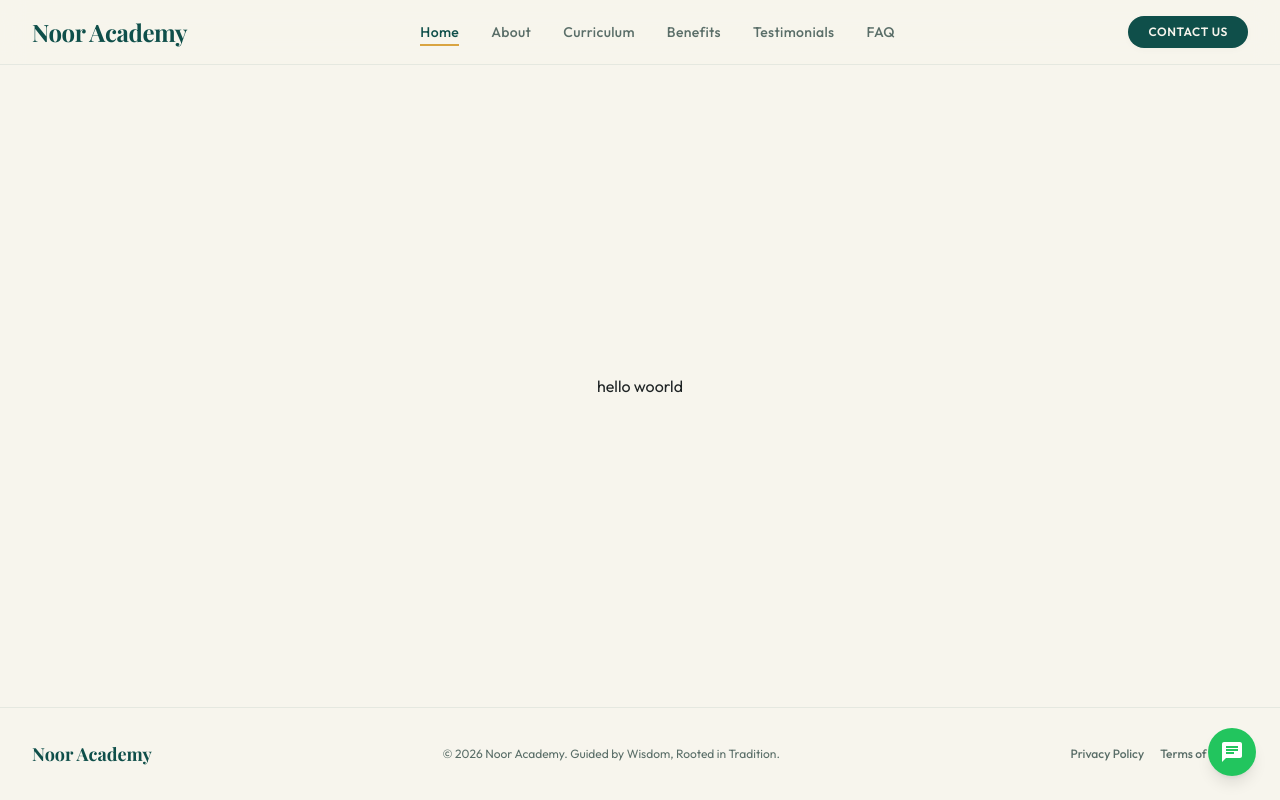
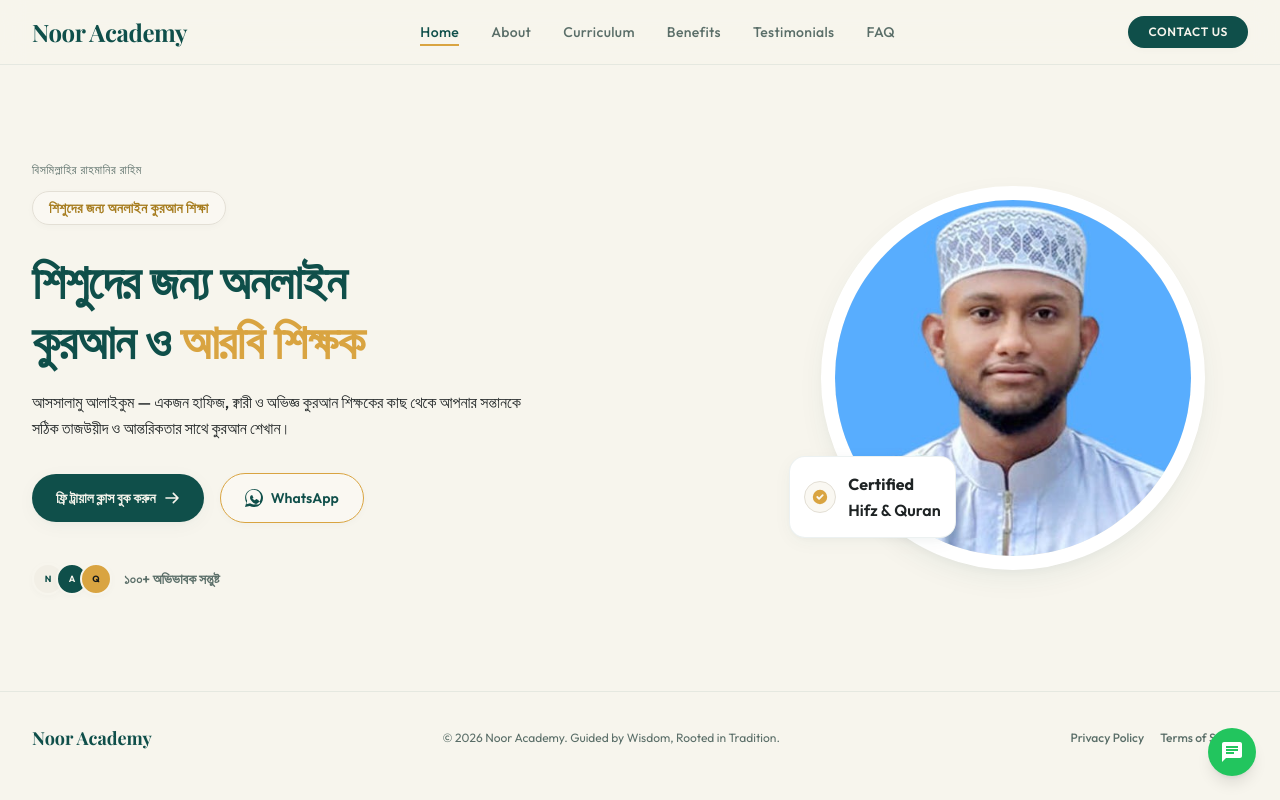
Before and after one commit to nayeem-miah/Alif-Noor-Quran-Academy, a Next.js app: page / in a window 1280 px wide. Built offline with nearby package versions, Linux system fonts and the light colour scheme; a web font is replaced by a local one.

Commit message:
banner section design

```diff
--- a/src/app/globals.css
+++ b/src/app/globals.css
@@ -55,7 +55,7 @@
 /* Global Reset overrides with premium feeling */
 html,
 body {
-  height: 100%;
+  min-height: 100%;
   margin: 0;
   padding: 0;
   background-color: var(--background-warm);
@@ -214,3 +214,32 @@ small {
   background-color: #ffffff;
   box-shadow: 0 0 0 3px rgba(15, 79, 74, 0.1);
 }
+
+/* Animations */
+@keyframes fadeInUp {
+  from {
+    opacity: 0;
+    transform: translateY(16px);
+  }
+  to {
+    opacity: 1;
+    transform: translateY(0);
+  }
+}
+
+@keyframes fadeIn {
+  from {
+    opacity: 0;
+  }
+  to {
+    opacity: 1;
+  }
+}
+
+.animate-fade-in-up {
+  animation: fadeInUp 0.6s cubic-bezier(0.16, 1, 0.3, 1) forwards;
+}
+
+.animate-fade-in {
+  animation: fadeIn 0.8s ease-out forwards;
+}
--- a/src/app/layout.tsx
+++ b/src/app/layout.tsx
@@ -41,9 +41,13 @@ export default function RootLayout({ children }: LayoutProps<"/">) {
   return (
     <html
       lang="bn"
-      className={`${outfit.variable} ${playfair.variable} ${jetbrainsMono.variable} ${hindSiliguri.variable} h-full antialiased`}
+      className={`${outfit.variable} ${playfair.variable} ${jetbrainsMono.variable} ${hindSiliguri.variable} min-h-screen antialiased`}
+      suppressHydrationWarning
     >
-      <body className="min-h-full flex flex-col bg-background-warm text-text-main">
+      <body
+        className="min-h-screen flex flex-col bg-background-warm text-text-main"
+        suppressHydrationWarning
+      >
         <Navbar />
         {children}
         <Footer />
--- a/src/app/page.tsx
+++ b/src/app/page.tsx
@@ -1,7 +1,9 @@
+import Hero from "@/components/features/Hero";
+
 export default function Home() {
   return (
-    <main className="flex flex-1 flex-col items-center justify-center">
-     <div>hello woorld</div>
+    <main className="flex flex-1 flex-col bg-background-warm relative overflow-x-hidden">
+      <Hero />
     </main>
   );
 }
--- /dev/null
+++ b/src/components/features/Hero.tsx
@@ -0,0 +1,113 @@
+import Image from "next/image";
+import Link from "next/link";
+
+export default function Hero() {
+  return (
+    <section className="w-full py-10 sm:py-16 md:py-24 flex items-center justify-center relative overflow-x-hidden">
+      <div className="absolute right-0 top-1/4 w-[300px] sm:w-[500px] h-[300px] sm:h-[500px] bg-primary/5 rounded-full filter blur-3xl pointer-events-none -z-10 animate-fade-in" />
+
+      <div className="mx-auto max-w-7xl px-4 sm:px-6 lg:px-8 w-full">
+        <div className="grid grid-cols-1 md:grid-cols-12 gap-8 md:gap-12 lg:gap-16 items-center">
+
+
+          <div className="md:col-span-7 flex flex-col items-center md:items-start text-center md:text-left order-2 md:order-1 animate-fade-in-up">
+            {/* Elegant Bismillah */}
+            <div className="text-[11px] sm:text-xs font-serif font-medium tracking-wider text-text-secondary mb-3.5 select-none">
+              বিসমিল্লাহির রাহমানির রাহিম
+            </div>
+
+            {/* Badge */}
+            <div className="inline-flex items-center gap-1.5 px-4 py-1.5 rounded-full bg-[#FAF8F2] border border-[#E3DFD5] text-[#A67C1E] text-xs sm:text-sm font-semibold tracking-wide shadow-premium-sm mb-5 sm:mb-6">
+              শিশুদের জন্য অনলাইন কুরআন শিক্ষা
+            </div>
+
+            {/* Main Heading */}
+            <h1 className="font-serif text-3xl sm:text-4xl lg:text-5xl font-bold tracking-tight text-secondary-dark leading-tight">
+              শিশুদের জন্য অনলাইন <br />
+              <span className="text-primary block sm:inline mt-1 sm:mt-0">কুরআন</span> ও <span className="text-accent">আরবি শিক্ষক</span>
+            </h1>
+
+            {/* Description */}
+            <p className="text-text-secondary text-sm sm:text-base max-w-lg mt-4 sm:mt-5 leading-relaxed font-medium">
+              আসসালামু আলাইকুম — একজন হাফিজ, ক্বারী ও অভিজ্ঞ কুরআন শিক্ষকের কাছ থেকে আপনার সন্তানকে সঠিক তাজউয়ীদ ও আন্তরিকতার সাথে কুরআন শেখান।
+            </p>
+
+            {/* CTA Buttons */}
+            <div className="flex flex-col sm:flex-row items-center justify-center md:justify-start gap-3 sm:gap-4 w-full mt-7 sm:mt-8">
+              <Link
+                href="#contact"
+                className="inline-flex items-center justify-center rounded-full bg-primary px-6 py-3.5 text-xs sm:text-sm font-semibold text-background-warm shadow-premium transition-all duration-200 hover:bg-primary-hover active:scale-95 w-full sm:w-auto text-center"
+              >
+                ফ্রি ট্রায়াল ক্লাস বুক করুন
+                <svg
+                  className="w-4 h-4 ml-2 shrink-0 fill-none"
+                  viewBox="0 0 24 24"
+                  stroke="currentColor"
+                  strokeWidth="2.5"
+                >
+                  <path strokeLinecap="round" strokeLinejoin="round" d="M14 5l7 7m0 0l-7 7m7-7H3" />
+                </svg>
+              </Link>
+
+              <Link
+                href="https://wa.me/..."
+                target="_blank"
+                rel="noopener noreferrer"
+                className="inline-flex items-center justify-center rounded-full border border-[#D9A441] bg-[#FAF8F2] px-6 py-3.5 text-xs sm:text-sm font-semibold text-primary transition-all duration-200 hover:bg-card-cream active:scale-95 w-full sm:w-auto shadow-premium-sm text-center"
+              >
+                {/* WhatsApp SVG Icon */}
+                <svg className="w-4.5 h-4.5 mr-2 shrink-0 fill-current" viewBox="0 0 24 24">
+                  <path d="M.057 24l1.687-6.163c-1.041-1.804-1.588-3.849-1.587-5.946C.06 5.348 5.397.01 12.008.01c3.202.001 6.212 1.246 8.477 3.513 2.262 2.268 3.507 5.28 3.505 8.484-.004 6.657-5.34 11.997-11.953 11.997-2.005-.001-3.973-.503-5.729-1.46L0 24zm6.59-4.846c1.6.95 3.188 1.449 4.825 1.451 5.436 0 9.86-4.42 9.864-9.864.002-2.637-1.03-5.115-2.905-6.99C16.488 1.876 14.012.842 11.371.841 5.937.841 1.512 5.26 1.508 10.7c-.001 1.737.457 3.43 1.32 4.938L1.86 20.198l4.787-1.254zM17.487 14.4c-.326-.163-1.93-.953-2.229-1.062-.3-.11-.518-.163-.735.163-.218.327-.844 1.062-1.034 1.28-.19.218-.38.245-.706.082-1.157-.578-2.062-1.012-2.883-2.422-.22-.377.22-.35.63-.1.368-.224.408-.27.61-.408.203-.136.102-.27-.051-.571-.153-.3-.735-1.77-.999-2.408-.266-.643-.538-.553-.735-.559-.19-.007-.408-.008-.626-.008-.218 0-.571.082-.87.408-.3.326-1.14 1.116-1.14 2.72 0 1.605 1.169 3.159 1.328 3.377.16.218 2.3 3.513 5.572 4.928.778.337 1.387.538 1.86.689.782.248 1.493.213 2.056.129.627-.094 1.93-.79 2.2-1.554.273-.764.273-1.417.19-1.554-.082-.137-.3-.218-.626-.38z"/>
+                </svg>
+                WhatsApp
+              </Link>
+            </div>
+
+            {/* Social Proof */}
+            <div className="flex items-center justify-center md:justify-start gap-3 mt-8 sm:mt-10">
+              <div className="flex -space-x-2">
+                <div className="w-8 h-8 rounded-full border-2 border-background-warm bg-card-cream flex items-center justify-center text-[9px] font-bold text-primary shadow-premium-sm">N</div>
+                <div className="w-8 h-8 rounded-full border-2 border-background-warm bg-primary flex items-center justify-center text-[9px] font-bold text-background-warm shadow-premium-sm">A</div>
+                <div className="w-8 h-8 rounded-full border-2 border-background-warm bg-accent flex items-center justify-center text-[9px] font-bold text-secondary-dark shadow-premium-sm">Q</div>
+              </div>
+              <span className="text-xs sm:text-sm text-text-secondary font-semibold">১০০+ অভিভাবক সন্তুষ্ট</span>
+            </div>
+
+          </div>
+
+          {/* Right profile image column */}
+          <div className="md:col-span-5 flex justify-center order-1 md:order-2 animate-fade-in relative">
+            <div className="relative">
+
+              {/* Thick white circular border wrapper */}
+              <div className="relative w-56 h-56 sm:w-72 sm:h-72 md:w-80 md:h-80 lg:w-96 lg:h-96 rounded-full border-[10px] sm:border-[14px] border-white bg-card-cream shadow-premium-lg overflow-hidden shrink-0">
+                <Image
+                  src="/teacher-1.jpg"
+                  alt="Quran & Islamic Teacher Profile"
+                  fill
+                  className="object-cover"
+                  priority
+                />
+              </div>
+
+              {/* Floating Certification Card (Visible on Desktop only) */}
+              <div className="hidden md:flex absolute bottom-8 -left-8 z-10 bg-white rounded-2xl border border-border-subtle p-3.5 items-center gap-3 shadow-premium hover:shadow-premium-lg transition-shadow duration-300">
+                <div className="w-8 h-8 rounded-full bg-[#FAF8F2] border border-[#E3DFD5] flex items-center justify-center shrink-0">
+                  <svg className="w-4.5 h-4.5 text-accent" fill="currentColor" viewBox="0 0 20 20">
+                    <path fillRule="evenodd" d="M10 18a8 8 0 100-16 8 8 0 000 16zm3.707-9.293a1 1 0 00-1.414-1.414L9 10.586 7.707 9.293a1 1 0 00-1.414 1.414l2 2a1 1 0 001.414 0l4-4z" clipRule="evenodd" />
+                  </svg>
+                </div>
+                <div className="text-left leading-tight">
+                  <p className="text-xs font-bold text-primary">Certified</p>
+                  <p className="text-[10px] text-text-secondary font-semibold">Hifz & Quran</p>
+                </div>
+              </div>
+
+            </div>
+          </div>
+
+        </div>
+      </div>
+    </section>
+  );
+}
```
Also changed, not shown: public/teacher-1.jpg (added), public/teacher-2.png (added).
